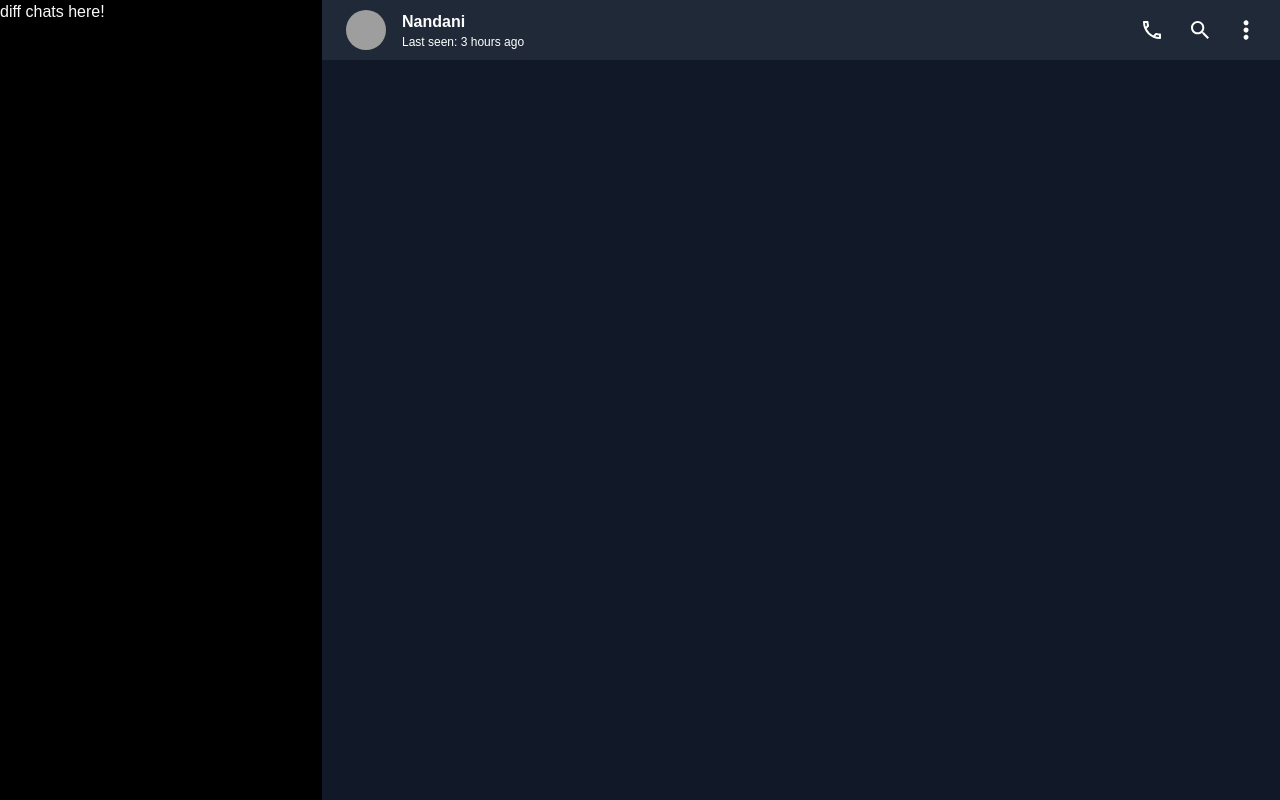
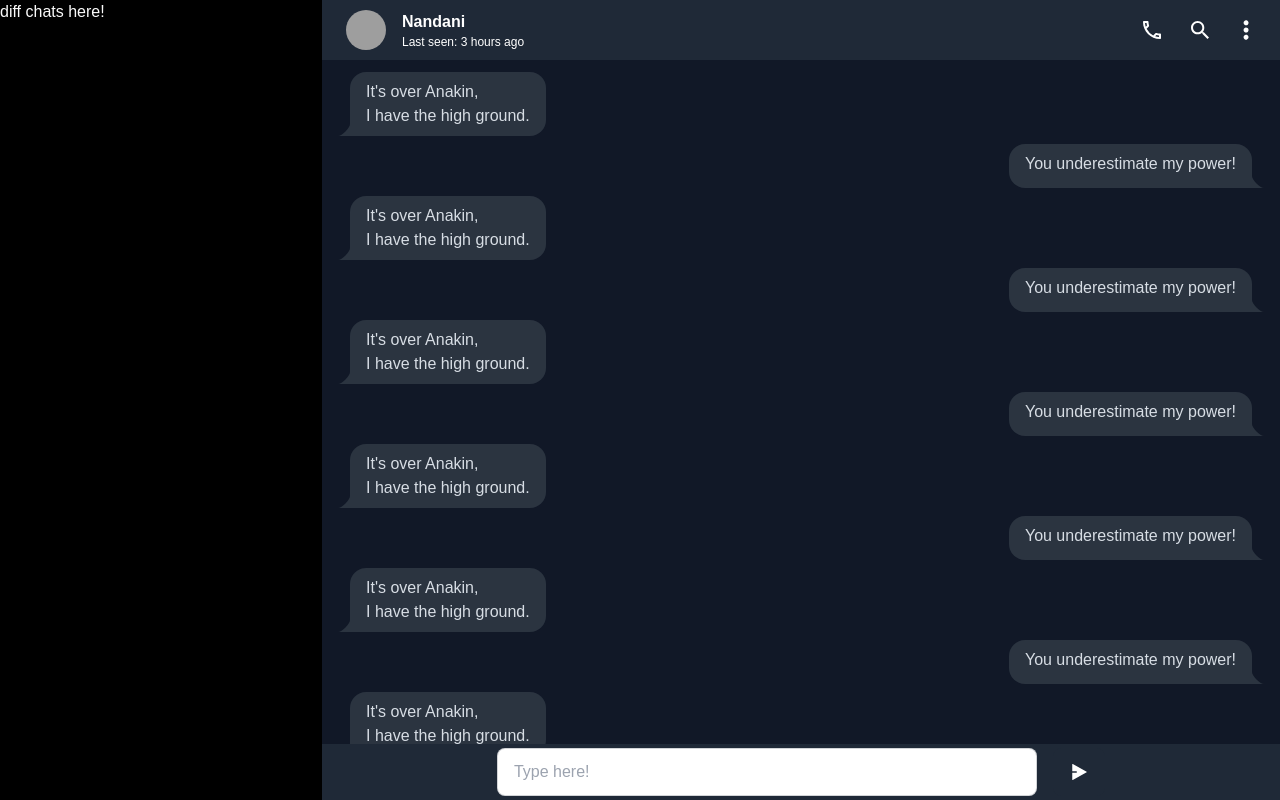
Before and after one commit to sachin-bi/web_messanger_app, a Next.js app: page / in a window 1280 px wide. Built offline with nearby package versions, Linux system fonts and the light colour scheme; grey boxes are pictures that could not be loaded.

Commit message:
chat-style-ready

```diff
--- a/src/app/globals.css
+++ b/src/app/globals.css
@@ -1,6 +1,35 @@
 @tailwind base;
 @tailwind components;
 @tailwind utilities;
+
+  /* Custom scrollbar styles */
+  @layer utilities {
+    .scrollbar-hide {
+      /* For Chrome, Safari, and Edge */
+      &::-webkit-scrollbar {
+        display: none;
+      }
+      /* For Firefox */
+      -ms-overflow-style: none;  /* IE and Edge */
+      scrollbar-width: none;     /* Firefox */
+    }
+  }
+  .scrollbar-thin::-webkit-scrollbar {
+    width: 2px;
+  }
+  .scrollbar-thin::-webkit-scrollbar-thumb {
+    background-color: #2c3036; /* Gray thumb color */
+    border-radius: 5px;
+  }
+  .scrollbar-thin::-webkit-scrollbar-track {
+    background-color: #1d1e20; /* Light gray track color */
+  }
+
+  /* Firefox */
+  .scrollbar-thin {
+    scrollbar-width: thin; /* Makes scrollbar thin */
+    scrollbar-color: #a0aec0 #edf2f7; /* Thumb color and track color */
+  }
 
 body {
   font-family: Arial, Helvetica, sans-serif;
--- a/src/components/ChatSection.tsx
+++ b/src/components/ChatSection.tsx
@@ -1,10 +1,14 @@
 import ChatNav from "./chat/ChatNav"
+import DisplayMsg from "./chat/DisplayMsg"
+import InputForm from "./chat/InputForm"
 
 
 function ChatSection() {
     return (
-        <div className="bg-gray-400 dark:bg-gray-900 text-black dark:text-white min-h-full ">
+        <div className="bg-gray-400 dark:bg-gray-900 text-black dark:text-white min-h-full flex flex-col">
             <ChatNav/>
+            <DisplayMsg/>
+            <InputForm/>
         </div>
     )
 }
--- /dev/null
+++ b/src/components/chat/DisplayMsg.tsx
@@ -0,0 +1,93 @@
+// import React from 'react'
+
+function DisplayMsg() {
+    return (
+        <div className="flex-grow w-full px-4 py-2
+        h-48 overflow-y-auto p-4 scrollbar-hide
+        ">
+            {/* <button className="btn btn-primary">Button</button>
+            Messages are here - displayed! */}
+
+            <div className="chat chat-start">
+                <div className="chat-bubble">
+                    It's over Anakin,
+                    <br />
+                    I have the high ground.
+                </div>
+            </div>
+            <div className="chat chat-end">
+                <div className="chat-bubble">You underestimate my power!</div>
+            </div>
+
+            <div className="chat chat-start">
+                <div className="chat-bubble">
+                    It's over Anakin,
+                    <br />
+                    I have the high ground.
+                </div>
+            </div>
+            <div className="chat chat-end">
+                <div className="chat-bubble">You underestimate my power!</div>
+            </div>
+
+            <div className="chat chat-start">
+                <div className="chat-bubble">
+                    It's over Anakin,
+                    <br />
+                    I have the high ground.
+                </div>
+            </div>
+            <div className="chat chat-end">
+                <div className="chat-bubble">You underestimate my power!</div>
+            </div>
+
+            <div className="chat chat-start">
+                <div className="chat-bubble">
+                    It's over Anakin,
+                    <br />
+                    I have the high ground.
+                </div>
+            </div>
+            <div className="chat chat-end">
+                <div className="chat-bubble">You underestimate my power!</div>
+            </div>
+
+            <div className="chat chat-start">
+                <div className="chat-bubble">
+                    It's over Anakin,
+                    <br />
+                    I have the high ground.
+                </div>
+            </div>
+            <div className="chat chat-end">
+                <div className="chat-bubble">You underestimate my power!</div>
+            </div>
+
+            <div className="chat chat-start">
+                <div className="chat-bubble">
+                    It's over Anakin,
+                    <br />
+                    I have the high ground.
+                </div>
+            </div>
+            <div className="chat chat-end">
+                <div className="chat-bubble">You underestimate my power!</div>
+            </div>
+
+            <div className="chat chat-start">
+                <div className="chat-bubble">
+                    It's over Anakin,
+                    <br />
+                    I have the high ground.
+                </div>
+            </div>
+            <div className="chat chat-end">
+                <div className="chat-bubble">You underestimate my power!</div>
+            </div>
+
+
+        </div>
+    )
+}
+
+export default DisplayMsg
--- /dev/null
+++ b/src/components/chat/InputForm.tsx
@@ -0,0 +1,25 @@
+// import React from 'react'
+import { RiSendPlane2Fill } from "react-icons/ri";
+
+
+function InputForm() {
+    return (
+        <footer className="bg-sky-500 dark:bg-gray-800 px-4 py-0.5 min-h-14
+    flex justify-center items-center gap-4">
+            <div className="sm:w-7/12 ">
+                <input type="text" placeholder="Type here!" className=" input input-bordered min-w-full " />
+            </div>
+            <div>
+                <button className="btn btn-active btn-ghost">
+
+                    <RiSendPlane2Fill className="text-lg" />
+                </button>
+
+            </div>
+
+
+        </footer>
+    )
+}
+
+export default InputForm
```
